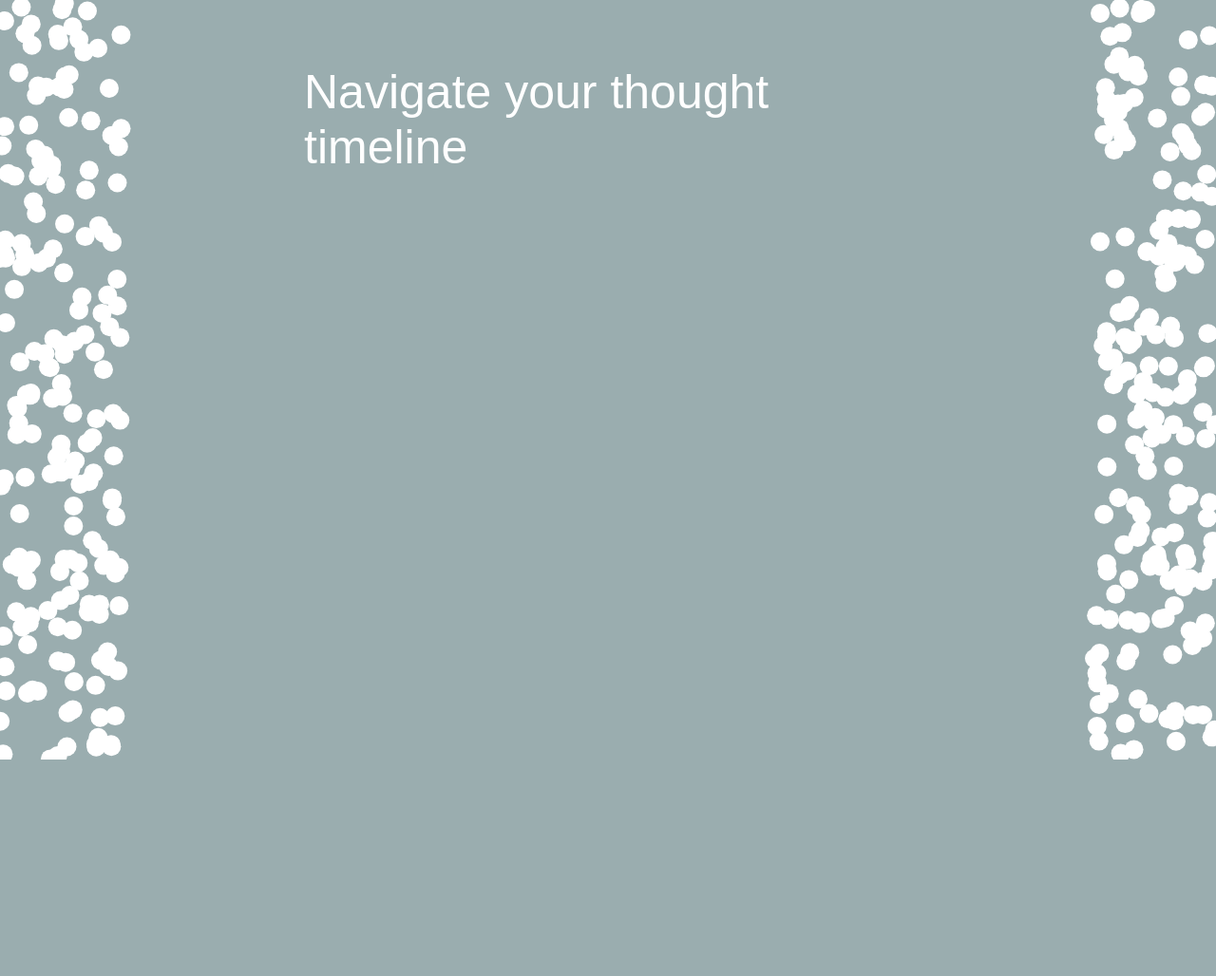
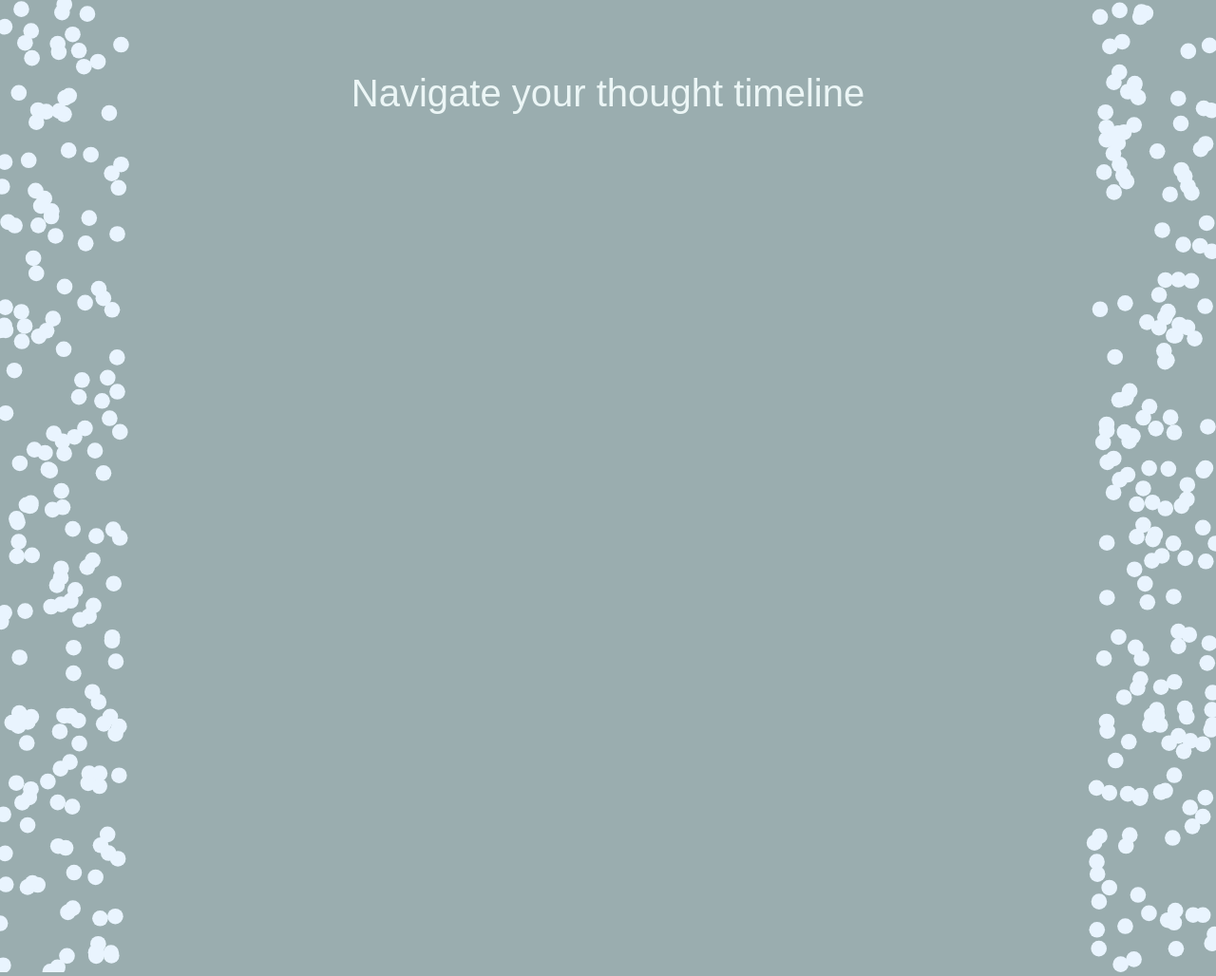
Before and after one commit to goku792002/yash-karan, a Flask app: template templates/calendar.html in a window 1280 px wide. Shown: the whole page at 95% size. Before the commit the page ends 800 px from the top, so only its background shows below. Run offline with Flask 3, Linux system fonts and the light colour scheme; the template is opened without the code that fills it, so the values that code supplies are empty; some libraries are stand-ins or nearby versions; some web fonts are replaced.

Commit message:
Calendar updates with breathing particles and resizing

```diff
--- a/static/css/calendar.css
+++ b/static/css/calendar.css
@@ -1,8 +1,44 @@
+@font-face {
+     /* Expanded-Regular */
+    font-family: 'GT-America-Exp-Thin-Trial';
+    src: url('../fonts/GT-America-Extended-Regular-Trial.otf') format('woff2');
+}
+
+@font-face {
+    /* Condensed-Medium */
+    font-family: 'GT-America-Trial-Cn-Md';
+    src: url('../fonts/GT-America-Condensed-Thin-Trial.otf') format('woff2');
+}
+
+@font-face {
+    font-family: 'GT-America-Extended-Light-Trial';
+    src: url('../fonts/GT-America-Extended-Ultra-Light-Trial.otf') format('woff2');
+    font-weight: normal;
+    font-style: normal;
+}
+
+@font-face {
+    font-family: 'Lora';
+    src: url('../fonts/Lora-Regular.ttf');
+    font-weight: normal;
+    font-style: normal;
+}
+
+@font-face {
+    font-family: 'Manrope';
+    src: url('/Users/Yash/Desktop/Work/Fonts/Manrope/');
+    font-weight: normal;
+    font-style: normal;
+}
+
+
+
 body, html {
     margin: 0;
     padding: 0;
     background-color: #9AADAF;
-    overflow: hidden; /* Hide scrollbars */
+    overflow-x: hidden; /* Disables horizontal scrolling*/
+    overflow-y: auto; /* Enables vertical scrolling as needed */
 }
 
 #headline {
@@ -10,10 +46,11 @@ body, html {
     top: 10%; /* Adjust as necessary to place the text at the top */
     left: 50%;
     transform: translate(-50%, -10%);
-    color: white;
-    font-size: 50px;
-    font-family: 'Manrope', sans-serif;
-    user-select: none; /* Prevent text selection */
+    font-family: 'GT-America-Exp-Thin-Trial', sans-serif;
+    font-weight: lighter;
+    text-align: center;
+    color: #ECF6F6;
+    font-size: 40px;
 }
 
 .popup {
--- a/static/js/calendar.js
+++ b/static/js/calendar.js
@@ -19,8 +19,51 @@ const months = [
     { days: 31, even: true },  // Decemeber
 ];
 
+// Function to calculate the necessary canvas height
+function calculateCanvasHeight() {
+    const cols = 7; // 7 days a week
+    const cellWidth = width * 0.02;
+    const cellHeight = 15;
+    const blockSpacingX = width * 0.02; // Horizontal space between month blocks
+    const blockSpacingY = height * 0.03; // Vertical space between month blocks
+
+    let totalHeight = 0;
+    let maxWidth = 0;
+
+    // Calculate the required height and the maximum width of a month block
+    for (let m = 0; m < months.length; m++) {
+        let rows = Math.ceil(months[m].days / cols);
+        let monthHeight = rows * cellHeight; // Use cellHeight here
+        totalHeight += monthHeight;
+
+        // Add space between month blocks except after the last one
+        if (m < months.length - 1) {
+            totalHeight += blockSpacingY;
+        }
+
+        let monthWidth = cols * cellWidth;
+        maxWidth = max(maxWidth, monthWidth);
+    }
+
+    // Add some top and bottom padding to the total height
+    totalHeight += 2 * blockSpacingY; // For example, add space at the top and bottom
+
+    // Now ensure the canvas width fits the largest month block, if it's not already larger
+    let necessaryWidth = maxWidth + 2 * blockSpacingX; // Add some padding on the sides
+    if (width < necessaryWidth) {
+        // Adjust the canvas width here or ensure your canvas setup handles this case
+        console.log("Canvas width is too small to fit the largest month block.");
+    }
+
+    return totalHeight + 100;
+
+}
+
+
+
 function setup() {
-    createCanvas(windowWidth, windowHeight);
+    let canvasHeight = calculateCanvasHeight(); // Function to determine the required height
+    createCanvas(windowWidth, canvasHeight);
     textAlign(CENTER, CENTER);
     // Create particles for each day of the year
     for (let i = 0; i < 365; i++) {
@@ -34,6 +77,13 @@ function setup() {
         particles.push(particle);
     }
   }
+
+
+
+function windowResized() {
+    let canvasHeight = calculateCanvasHeight();
+    resizeCanvas(windowWidth, canvasHeight);
+}
 
 function draw() {
     background('#9AADAF');
--- a/static/js/particle.js
+++ b/static/js/particle.js
@@ -5,7 +5,7 @@ class Particle {
         this.initialSide = side; // Store the initial side
         this.targetX = 0; // Will be set in setup
         this.targetY = 0; // Will be set in setup
-        this.size = 20;
+        this.size = 15;
         this.side = side;
         this.dayOfYear = null; // Add this property
         this.isSelected = false; // Add this property
@@ -16,9 +16,9 @@ class Particle {
         const cellWidth = width * 0.02;
         const cellHeight = height * 0.03;
         const startX = width * 0.35; // Starting X position
-        const startY = height * 0.3; // Starting Y position, adjusted to be under the headline
-        const blockSpacingX = width * 0.03; // Additional space between month blocks on X
-        const blockSpacingY = height * 0.04; // Additional space between month blocks on Y
+        const startY = height * 0.2; // Starting Y position, adjusted to be under the headline
+        const blockSpacingX = width * 0.02; // Additional space between month blocks on X
+        const blockSpacingY = height * 0.03; // Additional space between month blocks on Y
 
         let dayCounter = 0;
         let monthIndex = 0;
@@ -86,16 +86,22 @@ class Particle {
     }
 
     display() {
-        // Increase size if mouse is over the particle and it's arranged
-        //noStroke();
+        // Calculate breathing size
+        let breathingSize = this.size + sin(frameCount * 0.05) * 2;
+
+        // Define two colors for the breathing effect
+        let colorStart = color(210, 230, 240); // Very light cyan
+        let colorEnd = color(235, 245, 255); // Soft, light blue
+
+        // Interpolate between colors based on the same sine value used for breathing size
+        let breatheColor = lerpColor(colorStart, colorEnd, (sin(frameCount * 0.05) + 1) / 2);
+        noStroke();
         if (this.isMouseOver() && this.isArranged) {
-            fill(255); // Optional: Change color to indicate hover
-            noStroke();
-            ellipse(this.x, this.y, this.size * 1.2); // Increase the size by 20%
+            fill(breatheColor); // Use the interpolated color
+            ellipse(this.x, this.y, breathingSize * 1.2); // Increase the size by 20% based on breathing size
         } else {
-            fill(255);
-            noStroke();
-            ellipse(this.x, this.y, this.size);
+            fill(breatheColor); // Use the interpolated color
+            ellipse(this.x, this.y, breathingSize);
         }
     }
 }
--- a/templates/calendar.html
+++ b/templates/calendar.html
@@ -8,7 +8,7 @@
     <!-- <link rel="stylesheet" href="/Users/fozzie/yash-karan/static/css/styles.css"> -->
 </head>
 <body>
-    <div id="headline">Navigate your thought timeline</div>
+    <div id ="headline">Navigate your thought timeline</div>
     <div id="popup" class="popup" style="display: none;">
         <div class="popup-content">
             <span id="popup-text">Day of Year: </span>
```
